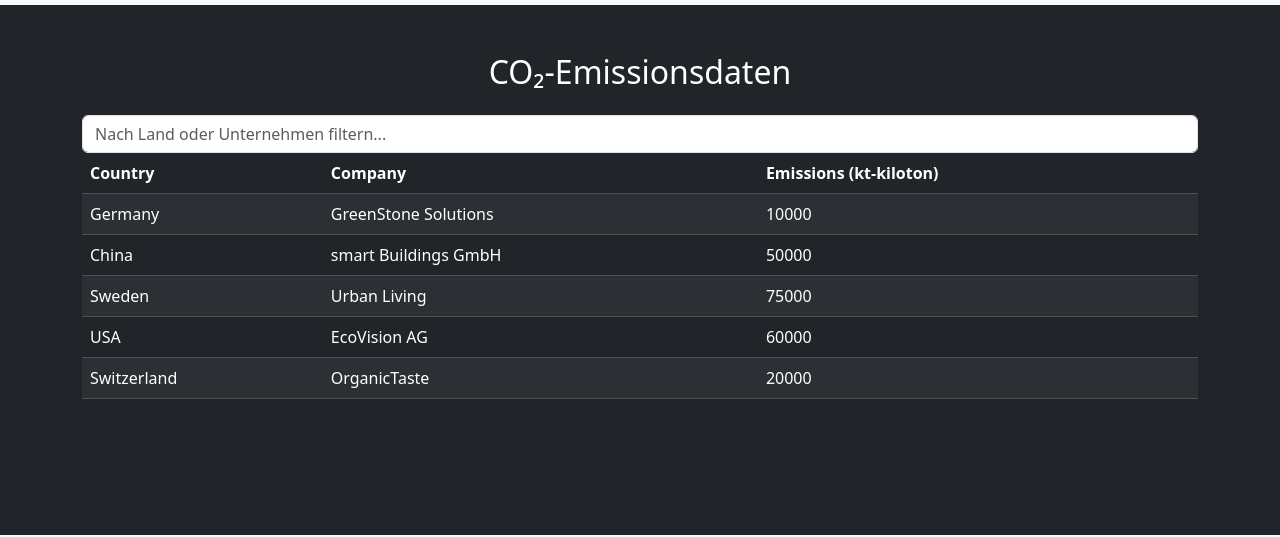
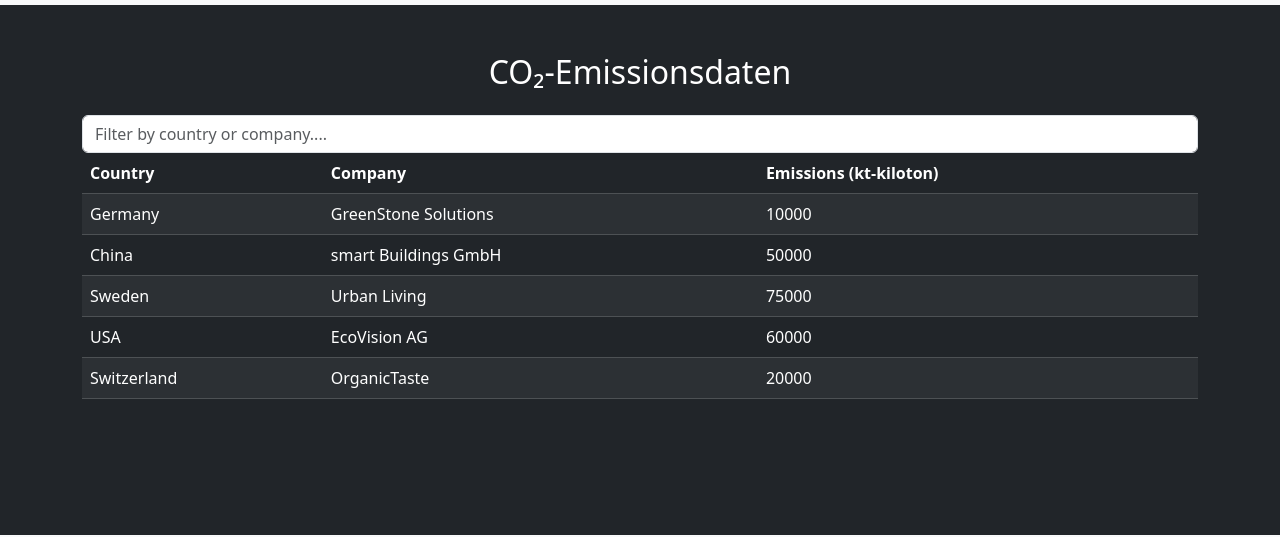
Before and after one commit to Marie1234a/ClimateChange, a plain HTML site: page Website-Co2-Detector/co2-footprint.html in a window 1280 px wide. Shown: the part 61-598 px from the top of the page. Drawn offline with nearby package versions, Linux system fonts and the light colour scheme.

Commit message:
Update co2-footprint.html

```diff
--- a/Website-Co2-Detector/co2-footprint.html
+++ b/Website-Co2-Detector/co2-footprint.html
@@ -88,7 +88,7 @@
   <!-- CO₂-Emissionsdaten Tabelle -->
   <div class="container mt-5">
       <h2 class="text-center mb-4 text-white">CO₂-Emissionsdaten</h2>
-      <input type="text" id="filterInput" class="form-control filter-input" placeholder="Nach Land oder Unternehmen filtern...">
+      <input type="text" id="filterInput" class="form-control filter-input" placeholder="Filter by country or company....">
 
       <table class="table table-striped table-hover table-dark">
         <thead>
```
